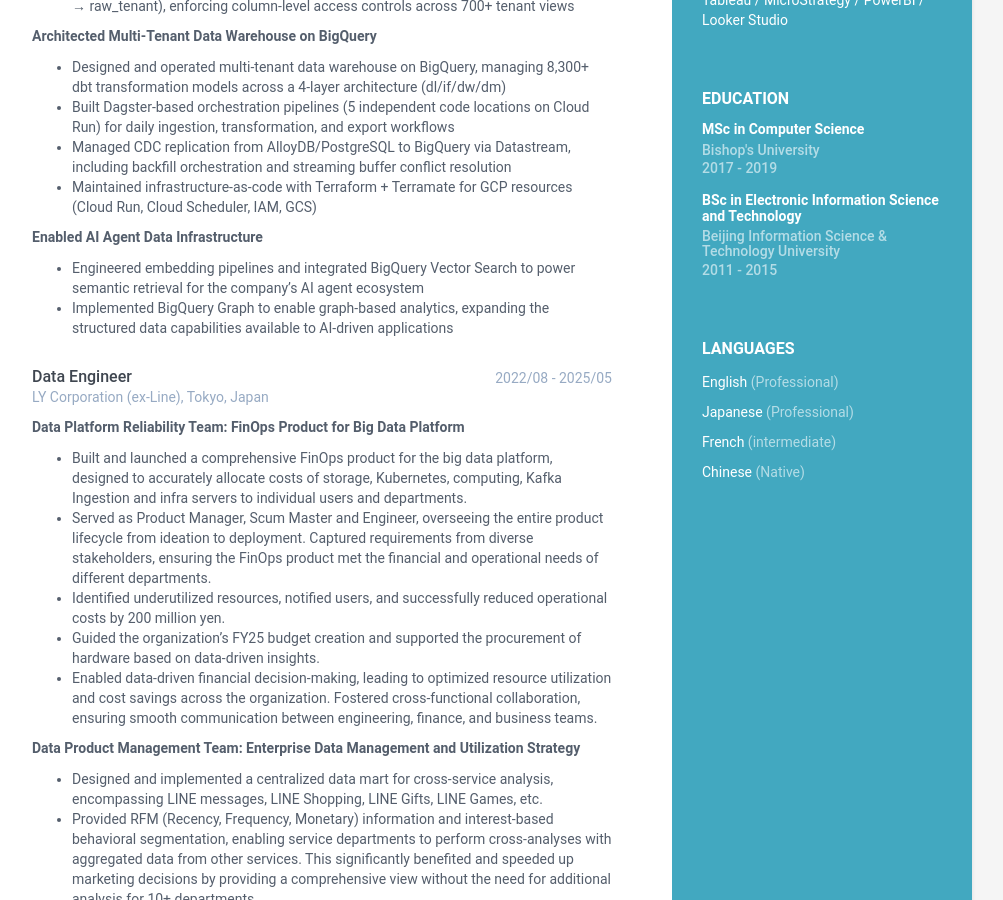
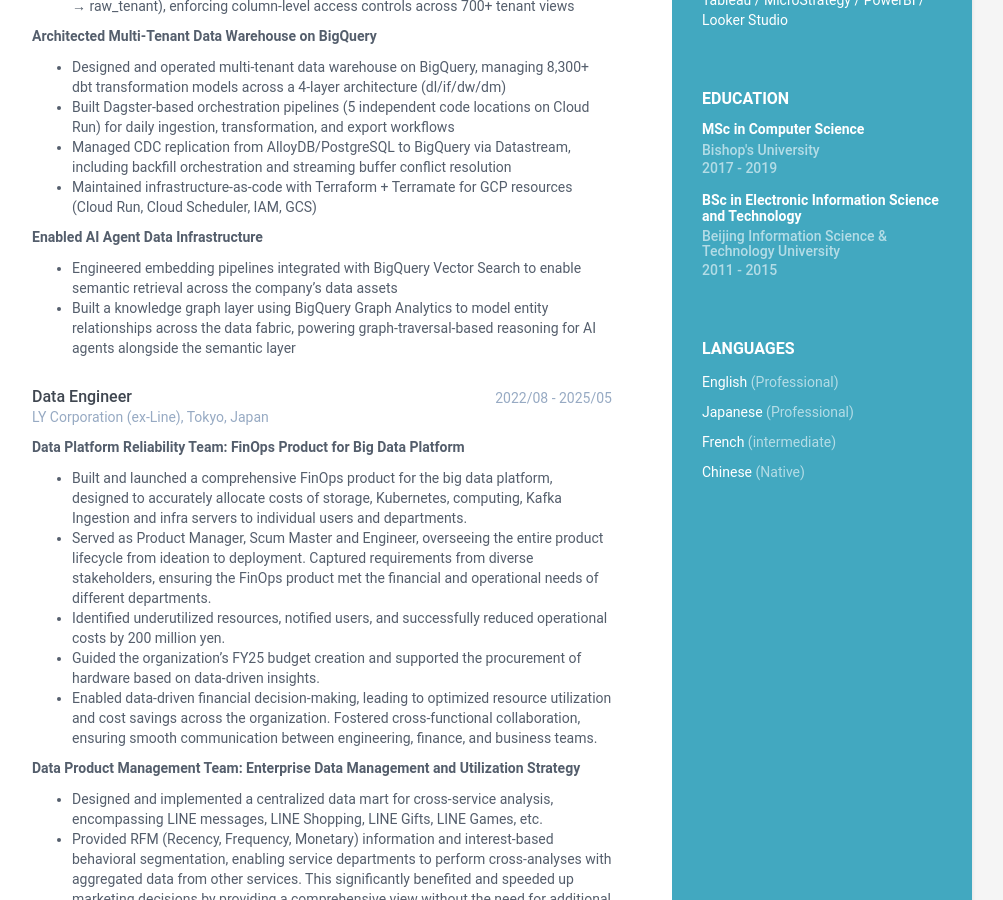
Before and after one commit to kechengyang/cv, a Jekyll site: the page built from index.html, in a window 1280 px wide and 900 px high, scrolled down 879 px. Shown: the whole window, without its empty margins (168-1171 px from the left). Built offline with Jekyll 4.4.1, drawn with Linux system fonts in a browser that asks for light colours.

Commit message:
feat: refine AI agent data infra bullets with semantic layer and data fabric framing
Co-Authored-By: Claude Sonnet 4.6 <noreply@anthropic.com>

```diff
--- a/_data/data.yml
+++ b/_data/data.yml
@@ -111,8 +111,8 @@ experiences:
         - Maintained infrastructure-as-code with Terraform + Terramate for GCP resources (Cloud Run, Cloud Scheduler, IAM, GCS)
 
         **Enabled AI Agent Data Infrastructure**
-        - Engineered embedding pipelines and integrated BigQuery Vector Search to power semantic retrieval for the company's AI agent ecosystem
-        - Implemented BigQuery Graph to enable graph-based analytics, expanding the structured data capabilities available to AI-driven applications
+        - Engineered embedding pipelines integrated with BigQuery Vector Search to enable semantic retrieval across the company's data assets
+        - Built a knowledge graph layer using BigQuery Graph Analytics to model entity relationships across the data fabric, powering graph-traversal-based reasoning for AI agents alongside the semantic layer
 
     - role: Data Engineer
       time: 2022/08 - 2025/05
```
